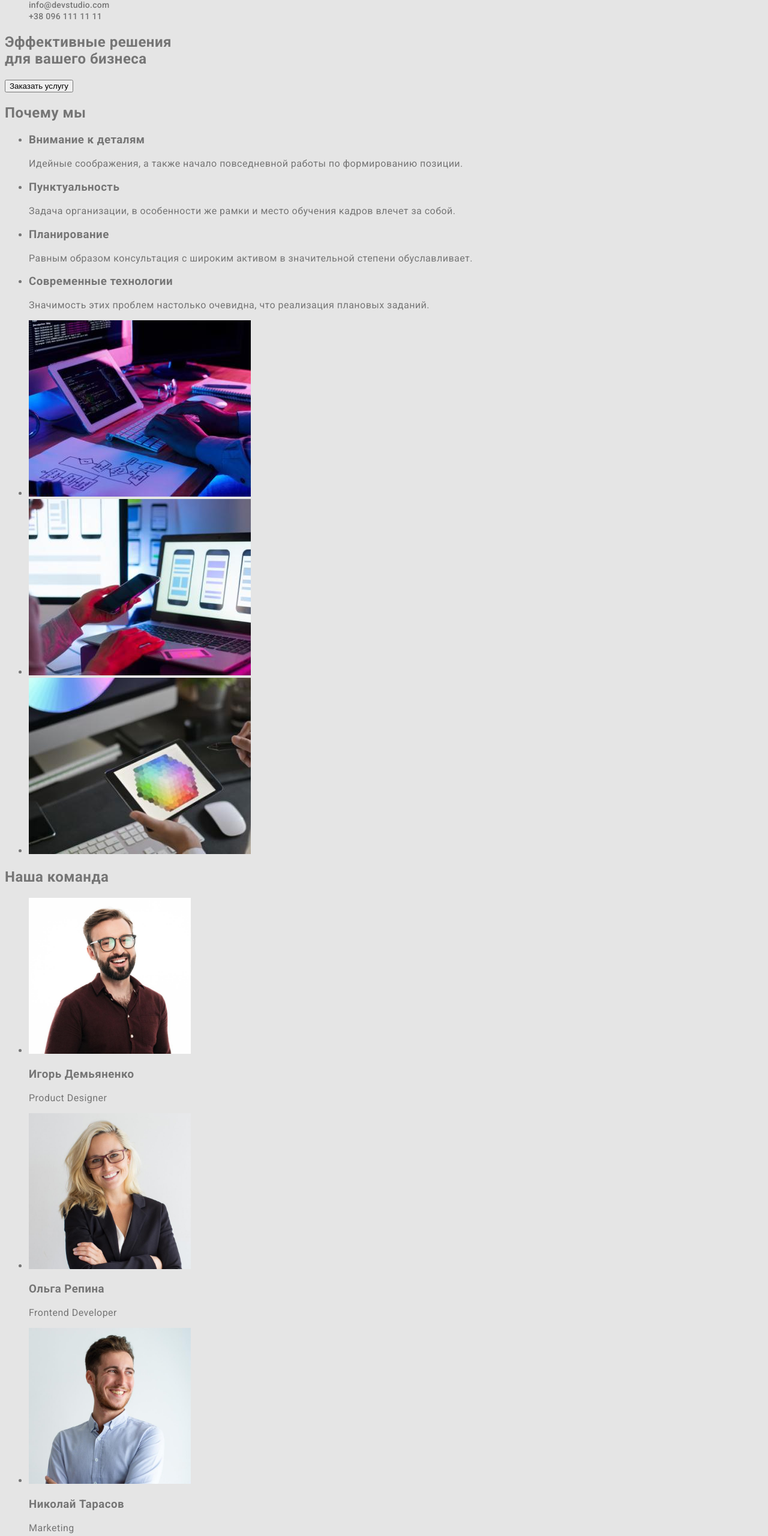
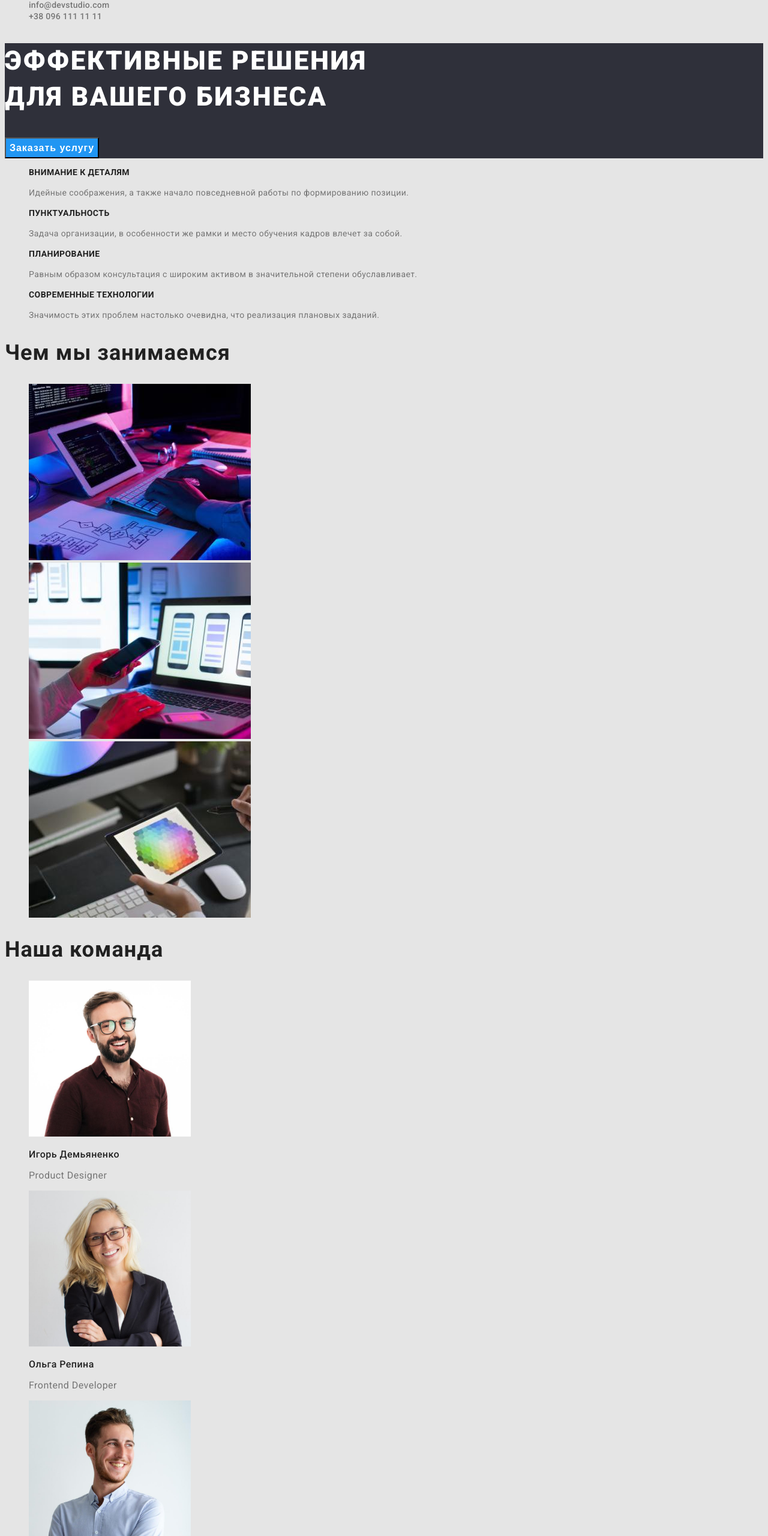
Before and after one commit to vavrinuknatala/goit-markup-hw-02, a plain HTML site: page index.html in a window 1280 px wide. Shown: the part 119-2680 px from the top of the page at 60% size. Drawn offline with Linux system fonts and the light colour scheme.

Commit message:
готова страница СТУДИЯ

```diff
--- a/css/styles.css
+++ b/css/styles.css
@@ -5,6 +5,8 @@
       --primary-bg-color: #e5e5e5;
       --secondary-bg-color: #2f303a;
       --grey-bg-color: #f5f4fa;
+      --color-title: #ffffff;
+      --color-btn: #2196F3;
 
 }
 
@@ -64,3 +66,123 @@ body {
     color: var(--accent-color);
 }
 /*-----HEADER END-----*/
+
+/*-----HERO-----*/
+.hero {
+    background-color: var(--secondary-bg-color);
+}
+.hero-title {
+    font-weight: 900;
+    font-size: 44px;
+    line-height: 1.36;
+    /* or 136% */
+    letter-spacing: 0.06em;
+    text-transform: uppercase;
+    color: var(--color-title);
+
+}
+.hero-btn {
+    background-color: var(--color-btn);
+    color: var(--color-title);
+    font-weight: 700;
+    font-size: 16px;
+    line-height: 1.87;
+    /* identical to box height, or 187% */
+    letter-spacing: 0.06em;
+}
+/*-----HERO-----*/
+
+/*-----FEATURES-----*/
+.feature-title {
+    font-weight: 700;
+    font-size: 14px;
+    line-height: 1.14;
+    letter-spacing: 0.03em;
+    text-transform: uppercase;
+    color: var(--primary-text-color);
+}
+
+.feature-text {
+    font-size: 14px;
+    line-height: 1.71;
+    /* or 171% */
+    letter-spacing: 0.03em;
+    color: var(--secondary-text-color);
+}
+/*-----FEATURES END-----*/
+
+/*-----WORK-----*/
+.work-title {
+    color: var(--primary-text-color);
+    font-weight: 700;
+    font-size: 36px;
+    line-height: 1.16;
+    letter-spacing: 0.03em;
+
+}
+/*-----WORK END-----*/
+
+/*-----TEAM-----*/
+.team-title{
+    font-weight: 700;
+    font-size: 36px;
+    line-height: 1.16;
+    letter-spacing: 0.03em;
+    color: var(--primary-text-color);
+}
+.team-item-title{
+    font-weight: 500;
+    font-size: 16px;
+    line-height: 1.19;
+    /* identical to box height */
+    letter-spacing: 0.03em;
+    color: var(--primary-text-color);
+}
+.team-pro{
+    font-size: 16px;
+    line-height: 1.19;
+    /* identical to box height */
+    letter-spacing: 0.03em;
+    color: var(--secondary-text-color)
+
+}
+/*-----TEAM END----*/
+
+/*-----FOOTER-----*/
+.footer{
+    background-color: var(--secondary-bg-color);
+
+}
+.footer-logo {
+    font-weight: 400;
+    font-size: 26px;
+    line-height: 1.19x;
+    /* identical to box height */
+    letter-spacing: 0.03em;
+    color: var(--color-title);
+    text-decoration: none;
+
+}
+.footer-logo-web {
+    color: var(--accent-color);
+}
+.adres {
+    font-style: normal;
+}
+.adres-item,
+.adres-contact {
+    font-size: 14px;
+    line-height: 1.71;
+    /* or 171% */
+    letter-spacing: 0.03em;
+    color: rgba(255, 255, 255, 0.6);
+    text-decoration: none;
+}
+.adres-adres {
+    font-size: 14px;
+    line-height: 1.71;
+    /* or 171% */
+    letter-spacing: 0.03em;
+    color: var(--color-title);
+    }
+/*-----FOOTER END-----*/
--- a/index.html
+++ b/index.html
@@ -38,86 +38,91 @@
     <!--HEADER END-->
     <!---->
     <main>
-        <section>
-            <h1>Эффективные решения<br>для вашего бизнеса</h1>
-            <button type="button">Заказать услугу</button>
+        <!--HERO-->
+        <section class="hero">
+            <h1 class="hero-title">Эффективные решения<br>для вашего бизнеса</h1>
+            <button type="button" class="hero-btn">Заказать услугу</button>
         </section>
-
-        <section>
-            <h2>Почему мы</h2>
-            <ul>
-                <li>
-                    <h3>Внимание к деталям</h3>
-                    <p>Идейные соображения, а также начало повседневной работы по формированию позиции.</p>
+         <!--HERO END-->
+         <!--FEATURES-->
+        <section class="features">
+            <h2 hidden>Почему мы</h2>
+            <ul class="feature-list list">
+                <li class="feature-item">
+                    <h3 class="feature-title">Внимание к деталям</h3>
+                    <p class="feature-text">Идейные соображения, а также начало повседневной работы по формированию позиции.</p>
                 </li>
-                <li>
-                    <h3>Пунктуальность</h3>
-                    <p>Задача организации, в особенности же рамки и место обучения кадров влечет за собой.</p>
+                <li class="feature-item">
+                    <h3 class="feature-title">Пунктуальность</h3>
+                    <p class="feature-text">Задача организации, в особенности же рамки и место обучения кадров влечет за собой.</p>
                 </li>
-                <li>
-                    <h3>Планирование</h3>
-                    <p>Равным образом консультация с широким активом в значительной степени обуславливает.</p>
+                <li class="feature-item">
+                    <h3 class="feature-title">Планирование</h3>
+                    <p class="feature-text">Равным образом консультация с широким активом в значительной степени обуславливает.</p>
                 </li>
-                <li>
-                    <h3>Современные технологии</h3>
-                    <p>Значимость этих проблем настолько очевидна, что реализация плановых заданий.</p>
+                <li class="feature-item">
+                    <h3 class="feature-title">Современные технологии</h3>
+                    <p class="feature-text">Значимость этих проблем настолько очевидна, что реализация плановых заданий.</p>
                 </li>
             </ul>
         </section>
-
-        <section>
-            <h2 hidden>Чем мы занимаемся</h2>
-            <ul>
-                <li>
+        <!--FEATURES-->
+        <!--WORK-->
+        <section class="work">
+            <h2 class="work-title">Чем мы занимаемся</h2>
+            <ul class="work-list list">
+                <li class="work-item">
                     <img src="./images/box 1.jpg" alt="пишем код" width="370">
                 </li>
-                <li>
+                <li class="work-item">
                     <img src="./images/box 2.jpg" alt="тестируем" width="370">
                 </li>
-                <li>
+                <li class="work-item">
                     <img src="./images/box 3.jpg" alt="выбираем цвет" width="370">
                 </li>
             </ul>
         </section>
-
-        <section>
-            <h2>Наша команда</h2>
-            <ul>
-                <li>
+        <!--WORK-->
+        <!--TEAM-->
+        <section class="team">
+            <h2 class="team-title">Наша команда</h2>
+            <ul class="team-list list">
+                <li class="team-item">
                     <img src="./images/team card 1.jpg" alt="Игорь Демьяненко" width="270">
-                    <h3>Игорь Демьяненко</h3>
-                    <p lang="en">Product Designer</p>
+                    <h3 class="team-item-title">Игорь Демьяненко</h3>
+                    <p class="team-pro" lang="en">Product Designer</p>
                 </li>
-                <li>
+                <li class="team-item">
                     <img src="./images/team card 2.jpg" alt="Ольга Репина" width="270">
-                    <h3>Ольга Репина</h3>
-                    <p lang="en">Frontend Developer</p>
+                    <h3 class="team-item-title">Ольга Репина</h3>
+                    <p class="team-pro" lang="en">Frontend Developer</p>
                 </li>
-                <li>
+                <li class="team-item">
                     <img src="./images/team card 3.jpg" alt="Николай Тарасов" width="270">
-                    <h3>Николай Тарасов</h3>
-                    <p lang="en">Marketing</p>
+                    <h3 class="team-item-title">Николай Тарасов</h3>
+                    <p class="team-pro" lang="en">Marketing</p>
                 </li>
-                <li>
+                <li class="team-item">
                     <img src="./images/team card 4.jpg" alt="Михаил Ермаков" width="270">
-                    <h3>Михаил Ермаков</h3>
-                    <p lang="en">UI Designer</p>
+                    <h3 class="team-item-title">Михаил Ермаков</h3>
+                    <p class="team-pro" lang="en">UI Designer</p>
                 </li>
             </ul>
         </section>
+         <!--TEAM-->
     </main>
 
     <!--footer-->
-    <footer>
-        <a href=""><span class="logo">Web</span>Studio</a>
-        <address>
-            <p>г. Киев, пр-т Леси Украинки, 26</p>
-            <ul>
-                <li>
-                    <a href="mailto:info@devstudio.com">info@devstudio.com</a>
+    <footer class="footer">
+        <a class="footer-logo" href=""><span class="footer-logo-web">Web</span>Studio</a>
+        <address class="adres">
+            <p class="adres-adres">г. Киев, пр-т Леси Украинки, 26</p>
+            <ul class="adres-list list">
+                <li class="adres-item">
+                    <a class="adres-contact" href="mailto:info@devstudio.com">info@devstudio.com</a>
                 </li>
-                <li>
-                    <a href="tel:+380961111111">+38 096 111 11 11</a>
+                <li class="adres-item">
+                    <a class="adres-contact" href="tel:+380961111111">+38 096 111 11 11</a>
                 </li>
             </ul>
         </address>
```
